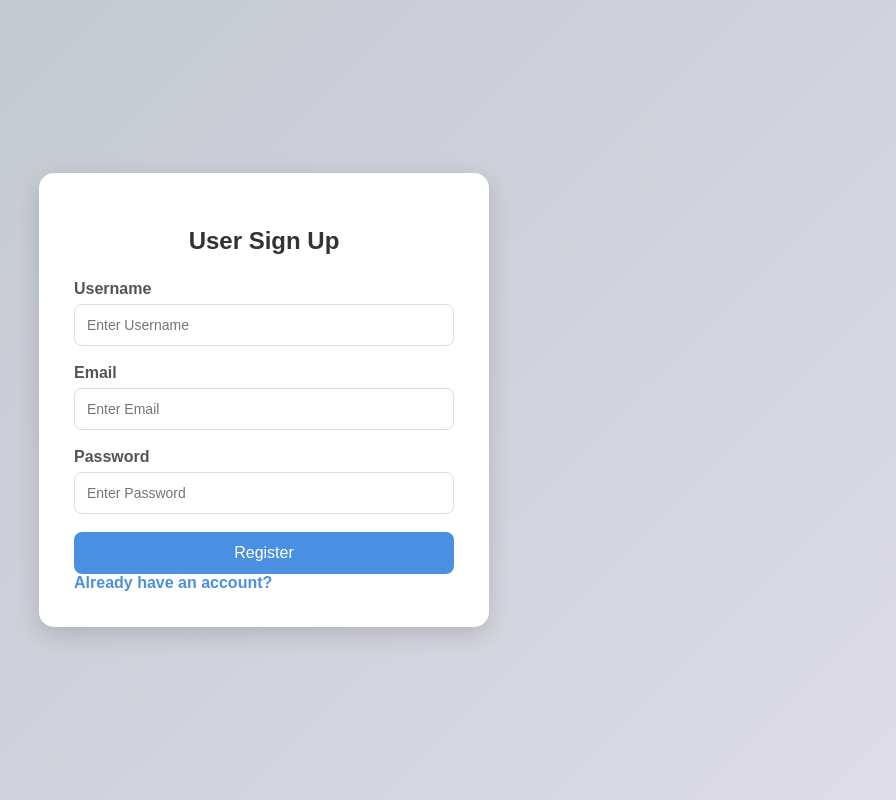
After one commit to HarshVardhansain07/Job_Seeker, a Flask app: page /Registration_form in a window 1280 px wide. The commit adds this page. Shown: the whole page, without its empty margins (376-1272 px from the left). Run offline with Flask 3, Linux system fonts and the light colour scheme; parts of the project's set-up code (start-up, migrations or seed data) failed here and were passed over.

Commit message:
added login and registeration page

```diff
--- /dev/null
+++ b/Frontend/static/registration.css
@@ -0,0 +1,88 @@
+body {
+    margin: 0;
+    padding: 0;
+    font-family: Arial, sans-serif;
+    background: linear-gradient(135deg, #bfc5cb, #dddce7);
+    display: flex;
+    justify-content: center;
+    align-items: center;
+    min-height: 100vh;
+}
+
+.Registration_form {
+    width: 380px;
+    background: white;
+    padding: 35px;
+    border-radius: 15px;
+    box-shadow: 0 8px 25px rgba(0,0,0,0.15);
+}
+
+.Registration_form h2 {
+    text-align: center;
+    margin-bottom: 25px;
+    color: #333;
+}
+
+.Registration_form label {
+    display: block;
+    margin-bottom: 6px;
+    color: #555;
+    font-weight: 600;
+}
+
+.Registration_form input {
+    width: 100%;
+    padding: 12px;
+    margin-bottom: 18px;
+    border: 1px solid #ddd;
+    border-radius: 8px;
+    box-sizing: border-box;
+    font-size: 14px;
+}
+
+.Registration_form input:focus {
+    outline: none;
+    border-color: #4a90e2;
+    box-shadow: 0 0 5px rgba(74,144,226,0.3);
+}
+
+.Registration_form button {
+    width: 100%;
+    padding: 12px;
+    background: #4a90e2;
+    color: white;
+    border: none;
+    border-radius: 8px;
+    font-size: 16px;
+    cursor: pointer;
+    transition: 0.3s;
+}
+
+.Registration_form button:hover {
+    background: #357abd;
+}
+
+.Registration_form p {
+    text-align: center;
+    margin-top: 15px;
+    color: #666;
+}
+
+.Registration_form a {
+    color: #4a90e2;
+    text-decoration: none;
+    font-weight: bold;
+}
+
+.Registration_form a:hover {
+    text-decoration: underline;
+}
+.error {
+
+    color: red;
+
+    text-align: center;
+
+    margin-bottom: 10px;
+
+}
--- /dev/null
+++ b/Frontend/templates/Registration_form.html
@@ -0,0 +1,32 @@
+<!DOCTYPE html>
+<html lang="en">
+<head>
+    <meta charset="UTF-8">
+    <meta name="viewport" content="width=device-width, initial-scale=1.0">
+    <title>Registration_form</title>
+    <link rel="stylesheet" href="{{ url_for('static', filename='registration.css') }}">
+    <link rel="icon" type="image/png" href="{{ url_for('static', filename='favicon.ico') }}">
+</head>
+<body>
+    <div class="Registration_form">
+    <h2>User Sign Up</h2>
+    {% if error %}
+
+    <p class="error">{{ error }}</p>
+
+    {% endif %}
+    <form method="POST">
+        <label>Username</label>
+        <input type="text" name="Username" placeholder="Enter Username" required>
+        <label>Email</label>
+        <input type="email" name="Email" placeholder="Enter Email" required>
+        <label>Password</label>
+            <input type="password" name="Password" placeholder="Enter Password" required>
+       <button type="submit">Register</button>
+       <a href="/">Already have an account?</a>
+
+    </form>
+
+</div>
+</body>
+</html>
--- a/Frontend/templates/base.html
+++ b/Frontend/templates/base.html
@@ -18,9 +18,10 @@
         </div>
 
         <nav class="nav-links">
-            <a href="/">Home</a>
+            <a href="/Home">Home</a>
             <a href="/add">Add Application</a>
             <a href="/analytics">Analytics</a>
+            <a href="/logout">Logout</a>
         </nav>
     </header>
 
--- a/app.py
+++ b/app.py
@@ -1,15 +1,15 @@
 import os
-from flask import Flask, render_template, request, redirect
+from flask import Flask, render_template, request, redirect,flash
 from datetime import datetime
 import sys
-
+import database
+import Analysischart
+from flask import Flask, session
+from dotenv import load_dotenv
+from flask_bcrypt import Bcrypt
+bcrypt = Bcrypt()
 # allow import from parent folder
 sys.path.append(os.path.abspath(os.path.join(os.path.dirname(__file__), '..')))
-
-import database
-import Analysischart
-
-
 BASE_DIR = os.path.dirname(os.path.abspath(__file__))
 
 app = Flask(
@@ -17,28 +17,79 @@ app = Flask(
     template_folder=os.path.join(BASE_DIR,"Frontend", "templates"),
     static_folder=os.path.join(BASE_DIR, "Frontend","static")
 )
+load_dotenv()
+app.secret_key = os.getenv("SECURITY_KEY")
 
 # create table
+database.User_table()
 database.create_table()
 # ---------------- HOME ----------------
-@app.route("/")
+@app.route("/",methods= ["GET","POST"])
+def login():
+    if request.method == "POST":
+
+        Username= request.form['Username']
+        Password= request.form['Password']
+        User_Id = database.login(Username,Password)
+        if User_Id:
+            session["user_id"] = User_Id
+            return redirect("/Home")
+
+
+    return render_template("Login_form.html")
+
+
+@app.route("/Registration_form", methods=["GET", "POST"])
+def Registration():
+
+    if request.method == "POST":
+
+        result = database.Registration(
+            request.form['Username'],
+            request.form['Email'],
+            request.form['Password']
+        )
+
+        if result == "User already exists":
+
+            return render_template(
+                "Registration_form.html",
+                error="Username or Email already exists"
+            )
+
+        return redirect("/")
+
+    return render_template("Registration_form.html")
+
+
+
+
+
+@app.route("/Home")
+
 def home():
-    data = database.view_data()
+
+    if "user_id" not in session:
+
+        return redirect("/")
+
+    data = database.view_data(session["user_id"])
+
     return render_template("home.html", data=data)
-
 
 # ---------------- ADD ----------------
 @app.route("/add", methods=["GET", "POST"])
 def add():
     if request.method == 'POST':
         database.add_data(
+            session["user_id"],
             request.form['Company_Name'],
             request.form['HR_Email'],
             request.form['Role'],
             request.form['Status'],
             request.form['Website_link']
         )
-        return redirect("/")
+        return redirect("/Home")
 
     return render_template("add_form.html")
 
@@ -46,16 +97,20 @@ def add():
 # ---------------- UPDATE STATUS ----------------
 @app.route("/update", methods=["POST"])
 def update():
+
     Id = request.form.get("Id")
     status = request.form.get("status")
 
-    print(f"Updating Id: {Id}, Status: {status}")  # Debug
+    print(f"Updating Id: {Id}, Status: {status}")
 
     if Id and status:
-        database.update_status(status, Id)
+        database.update_status(
+            status,
+            Id,
+            session["user_id"]
+        )
 
-    return redirect("/")
-
+    return redirect("/Home")
 
 # ---------------- DELETE ----------------
 @app.route("/delete", methods=["POST"])
@@ -75,6 +130,13 @@ def analytics_page():
     stats = Analysischart.stats()
 
     return render_template("analytics.html", data=data, stats=stats)
+@app.route("/logout")
+
+def logout():
+
+    session.clear()
+
+    return redirect("/")
 
 
 # ---------------- RUN ----------------
```
Also changed, not shown: Frontend/static/login_form.css (added, +87 -0 lines), Frontend/templates/Login_form.html (added, +33 -0 lines), Frontend/templates/home.html (+8 -8 lines), database.py (+134 -14 lines), 1 other file.
